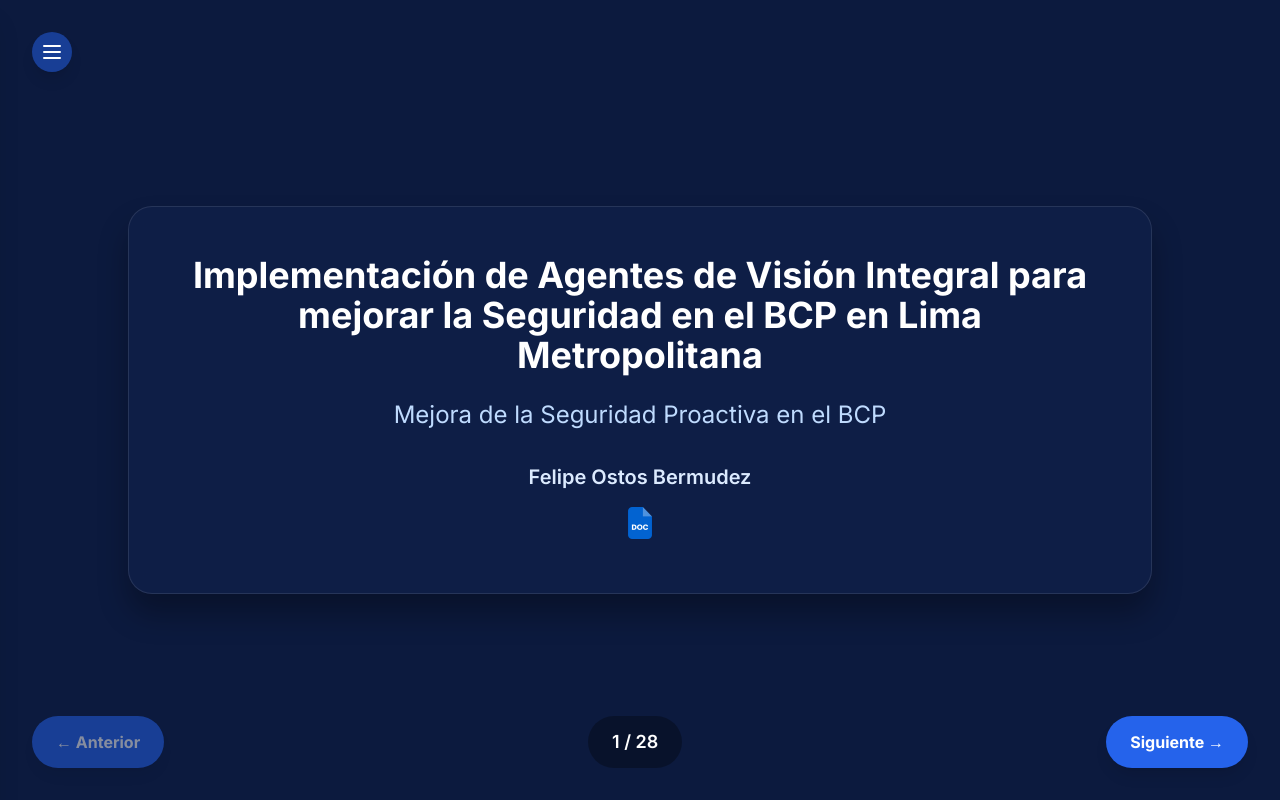
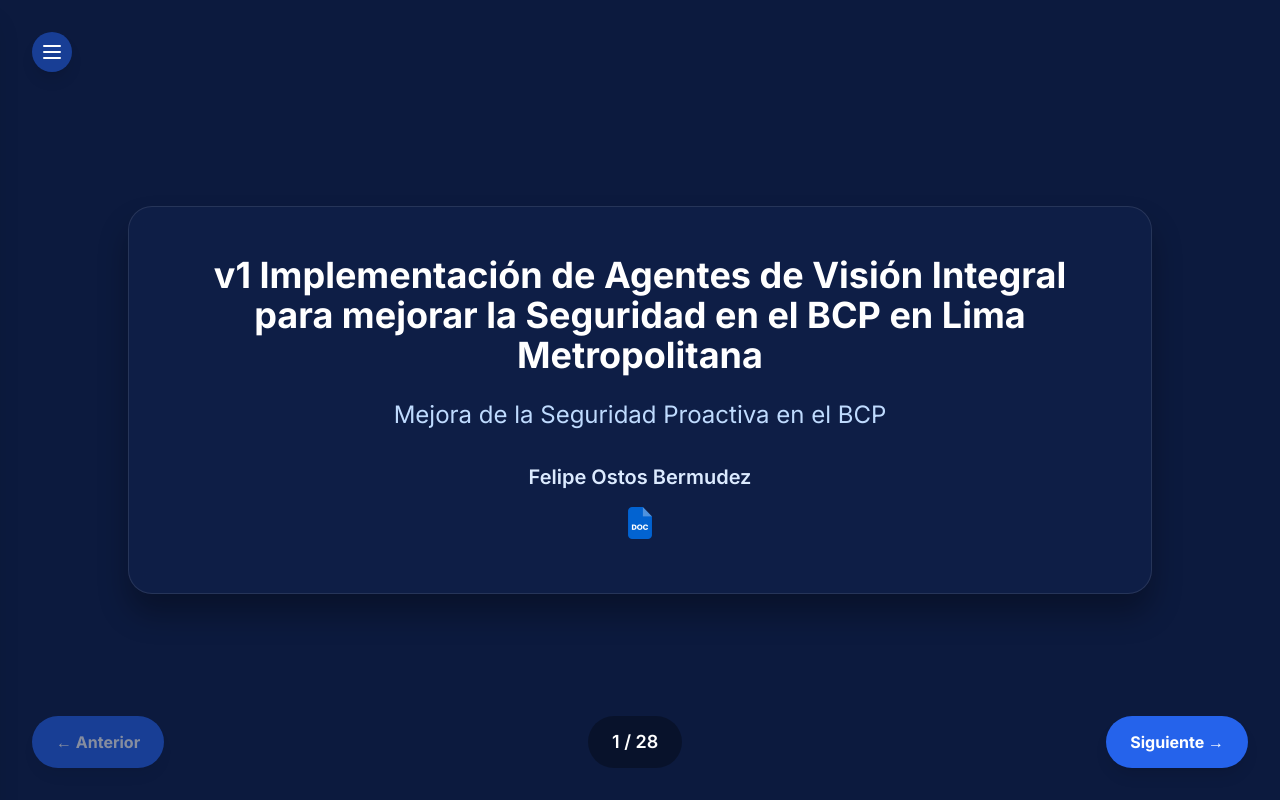
Before and after one commit to felipeostosb/agentes-de-vision-integral, a plain HTML site: page index.html in a window 1280 px wide. Drawn offline with nearby package versions, Linux system fonts and the light colour scheme.

Commit message:
nuevo cambio

```diff
--- a/index.html
+++ b/index.html
@@ -116,7 +116,7 @@
                 <!-- Eliminado por redundancia con el nuevo título largo -->
                 <!-- <div class="text-xl font-semibold text-blue-300 mb-2">Proyecto de Seguridad</div> -->
                 <h1 class="text-4xl font-bold text-white mb-6"> <!-- Tamaño ajustado de 5xl a 4xl -->
-                    Implementación de Agentes de Visión Integral para mejorar la Seguridad en el BCP en Lima Metropolitana
+                    v1 Implementación de Agentes de Visión Integral para mejorar la Seguridad en el BCP en Lima Metropolitana
                 </h1>
                 <p class="text-2xl text-blue-200">Mejora de la Seguridad Proactiva en el BCP</p>
                 <!-- AÑADIDO: Tu nombre -->
```
